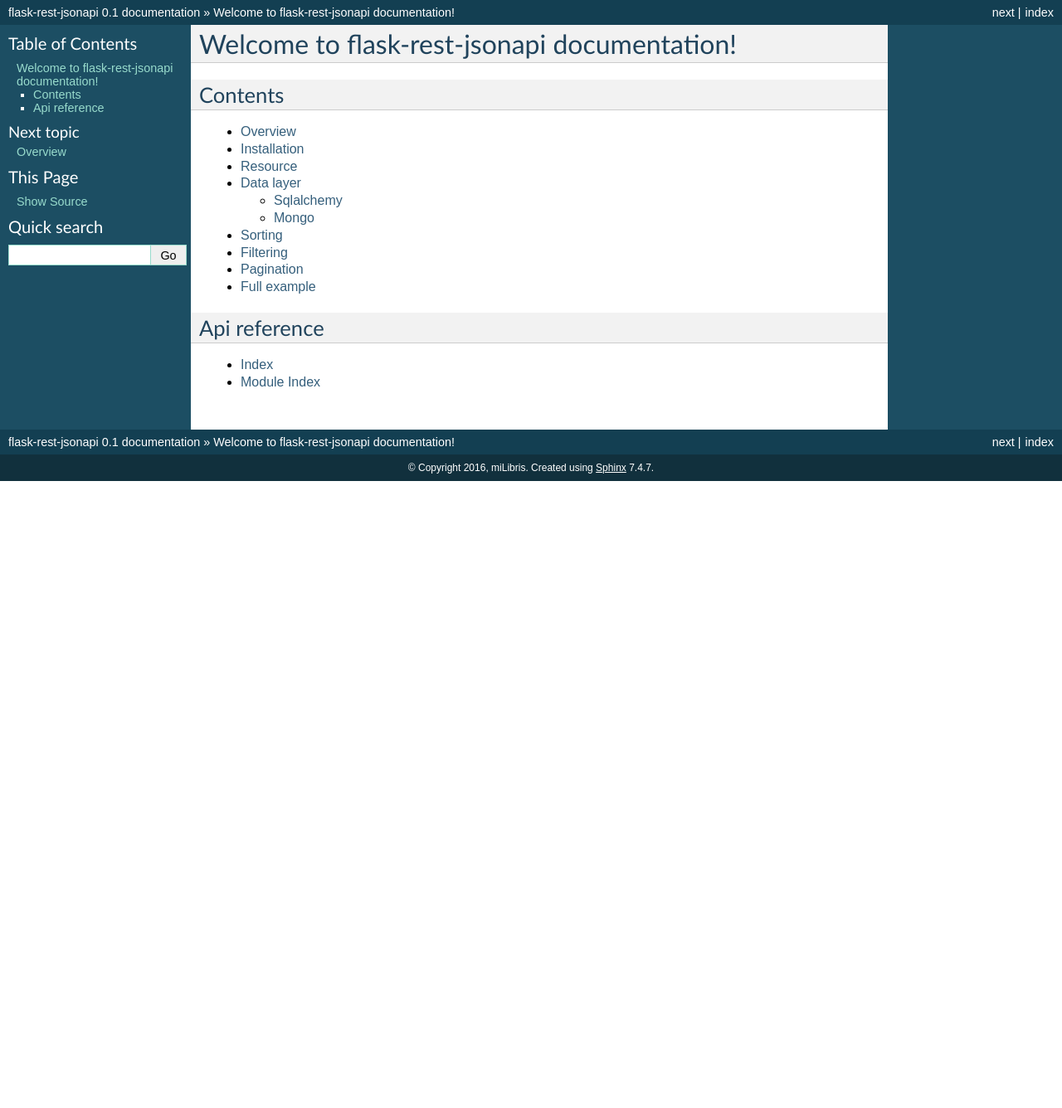
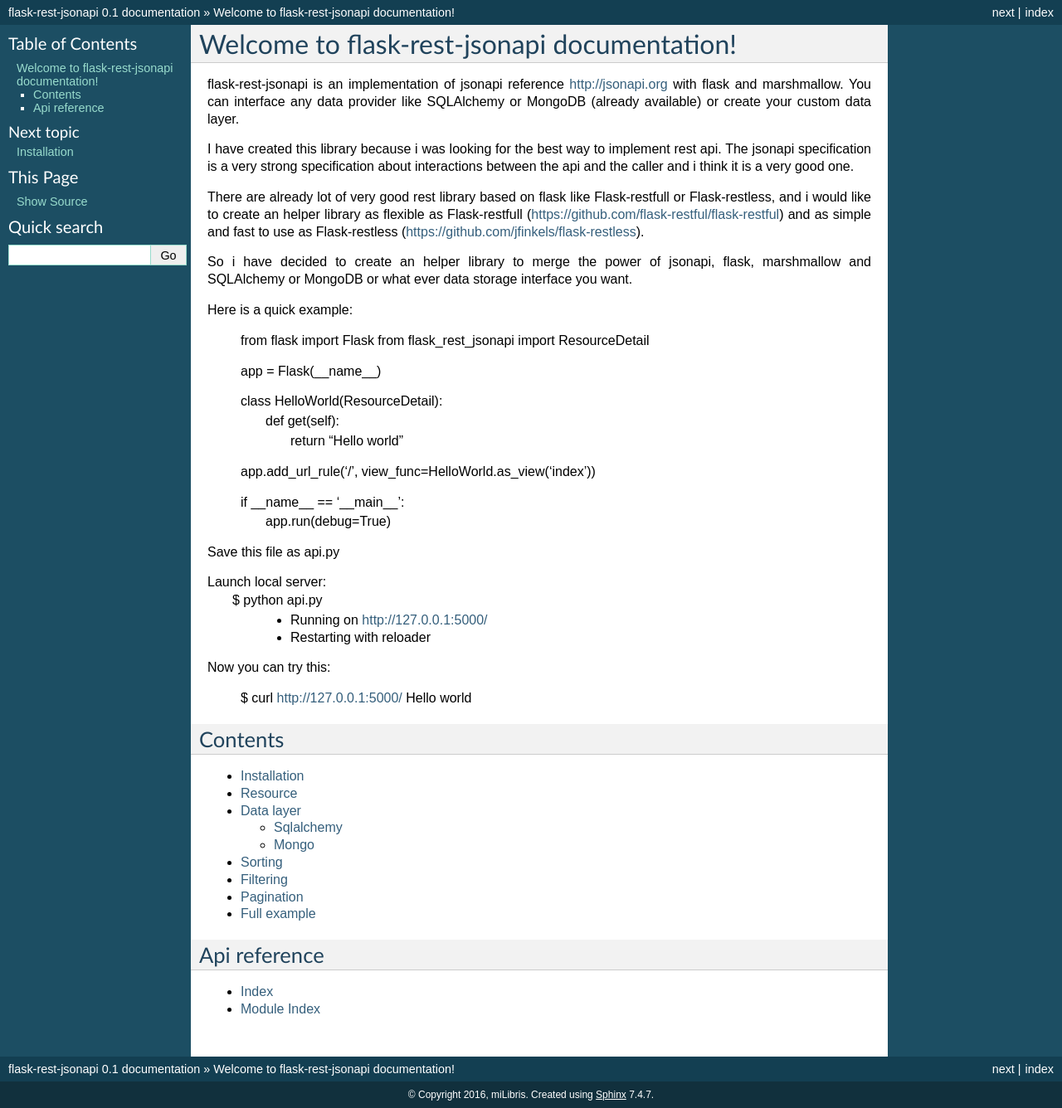
Before and after one commit to miLibris/flask-rest-jsonapi, a Sphinx documentation site: the page built from docs/index.rst, in a window 1280 px wide. Shown: the whole page at 83% size. Built offline with Sphinx 7.4.7, drawn with Linux system fonts in a browser that asks for light colours; before the commit the page ends 900 px from its top, so only the background shows below that.

Commit message:
add overview documentation

```diff
--- a/docs/index.rst
+++ b/docs/index.rst
@@ -6,6 +6,48 @@
 Welcome to flask-rest-jsonapi documentation!
 ============================================
 
+flask-rest-jsonapi is an implementation of jsonapi reference http://jsonapi.org with flask and marshmallow.
+You can interface any data provider like SQLAlchemy or MongoDB (already available) or create your custom data layer.
+
+I have created this library because i was looking for the best way to implement rest api. The jsonapi specification is
+a very strong specification about interactions between the api and the caller and i think it is a very good one.
+
+There are already lot of very good rest library based on flask like Flask-restfull or Flask-restless, and i would like
+to create an helper library as flexible as Flask-restfull (https://github.com/flask-restful/flask-restful) and as simple
+and fast to use as Flask-restless (https://github.com/jfinkels/flask-restless).
+
+So i have decided to create an helper library to merge the power of jsonapi, flask, marshmallow and SQLAlchemy or
+MongoDB or what ever data storage interface you want.
+
+Here is a quick example:
+
+    from flask import Flask
+    from flask_rest_jsonapi import ResourceDetail
+
+    app = Flask(__name__)
+
+    class HelloWorld(ResourceDetail):
+        def get(self):
+            return "Hello world"
+
+    app.add_url_rule('/', view_func=HelloWorld.as_view('index'))
+
+    if __name__ == '__main__':
+        app.run(debug=True)
+
+Save this file as api.py
+
+Launch local server:
+    $ python api.py
+     * Running on http://127.0.0.1:5000/
+     * Restarting with reloader
+
+
+Now you can try this:
+
+    $ curl http://127.0.0.1:5000/
+    Hello world
+
 Contents
 --------
 
@@ -13,7 +55,6 @@
    :maxdepth: 2
    :glob:
 
-   overview
    install
    resource
    data_layer
--- a/docs/overview.rst
+++ /dev/null
@@ -1,4 +0,0 @@
-Overview
-========
-
-coming soon
--- a/requirements.txt
+++ b/requirements.txt
@@ -1,6 +1,6 @@
-sqlalchemy
-sphinx
 Flask
 marshmallow_jsonapi
+sqlalchemy
+pymongo
 pytest
-pymongo
+sphinx
```
Also changed, not shown: README.md (+4 -16 lines).
